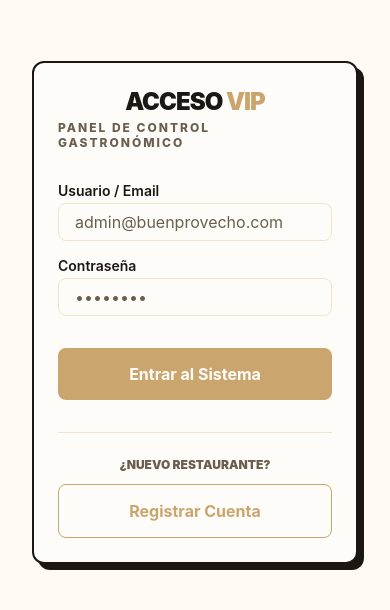
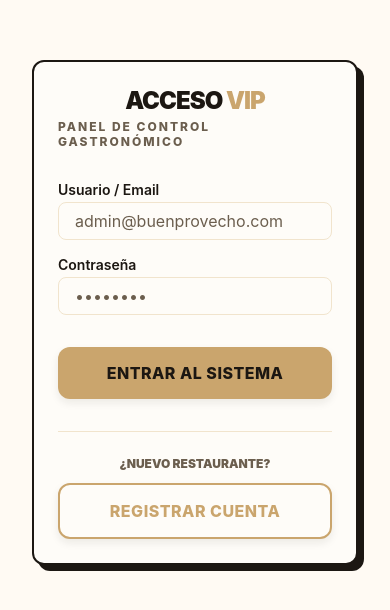
Before and after one commit to iperez-2024003/BuenProvechoApp, a React Native app in the folder FrontendApp/: screen /Login in a window 390 px wide. Shown: the part 110-720 px from the top of the page. Built offline with nearby package versions, Linux system fonts and the light colour scheme.

Commit message:
style(frontend): actualizar componente Button con diseño neobrutalista premium

```diff
--- a/FrontendApp/src/shared/components/common/Button.jsx
+++ b/FrontendApp/src/shared/components/common/Button.jsx
@@ -1,6 +1,6 @@
 import React from 'react';
 import { TouchableOpacity, Text, StyleSheet, ActivityIndicator } from 'react-native';
-import { COLORS, SPACING, FONT_SIZE } from '../../constants/theme';
+import { COLORS, SPACING, FONT_SIZE, SHADOWS } from '../../constants/theme';
 
 const Button = ({
   title,
@@ -46,17 +46,19 @@ const Button = ({
 const styles = StyleSheet.create({
   button: {
     paddingVertical: SPACING.md,
-    borderRadius: 8,
+    paddingHorizontal: SPACING.lg,
+    borderRadius: 12,
     alignItems: 'center',
     justifyContent: 'center',
     width: '100%',
+    ...SHADOWS.md,
   },
   buttonPrimary: {
     backgroundColor: COLORS.primary,
   },
   buttonSecondary: {
-    backgroundColor: 'transparent',
-    borderWidth: 1,
+    backgroundColor: COLORS.surface,
+    borderWidth: 2,
     borderColor: COLORS.primary,
   },
   buttonDisabled: {
@@ -64,10 +66,12 @@ const styles = StyleSheet.create({
   },
   text: {
     fontSize: FONT_SIZE.md,
-    fontWeight: '700',
+    fontWeight: '800',
+    letterSpacing: 0.5,
+    textTransform: 'uppercase',
   },
   textPrimary: {
-    color: COLORS.surface,
+    color: COLORS.secondary,
   },
   textSecondary: {
     color: COLORS.primary,
```
